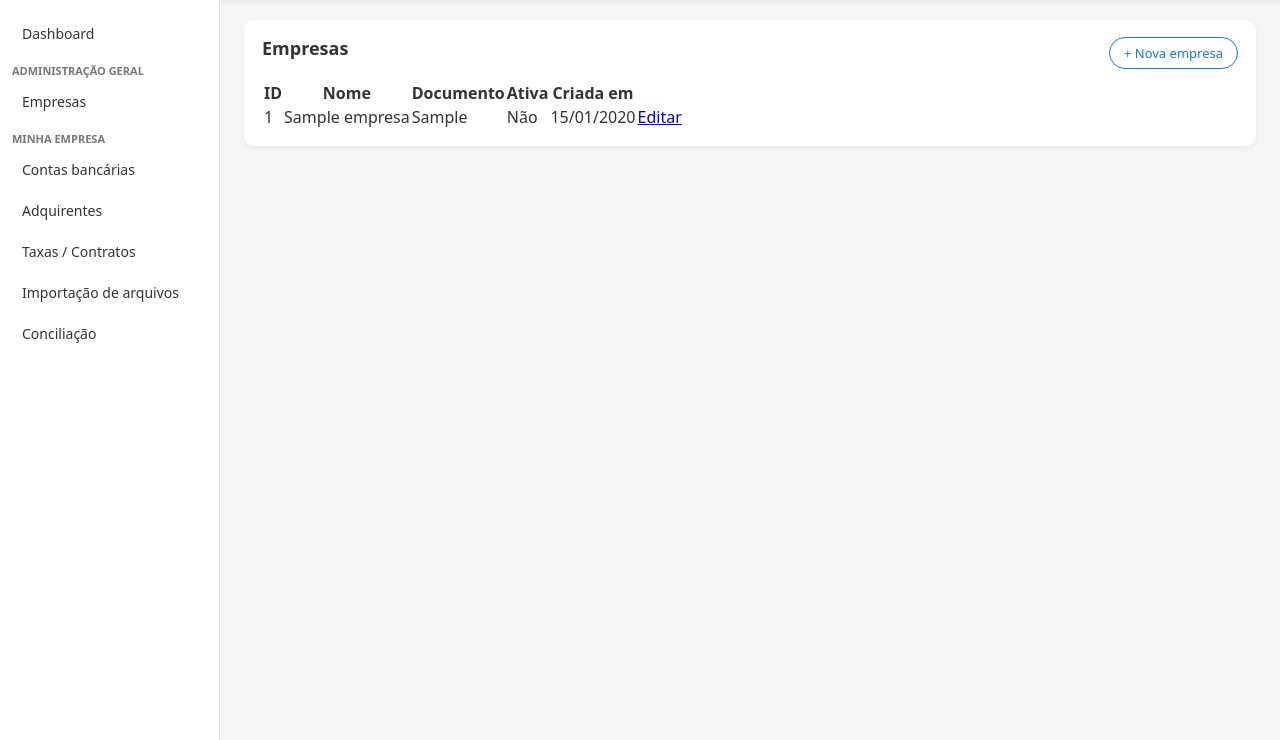
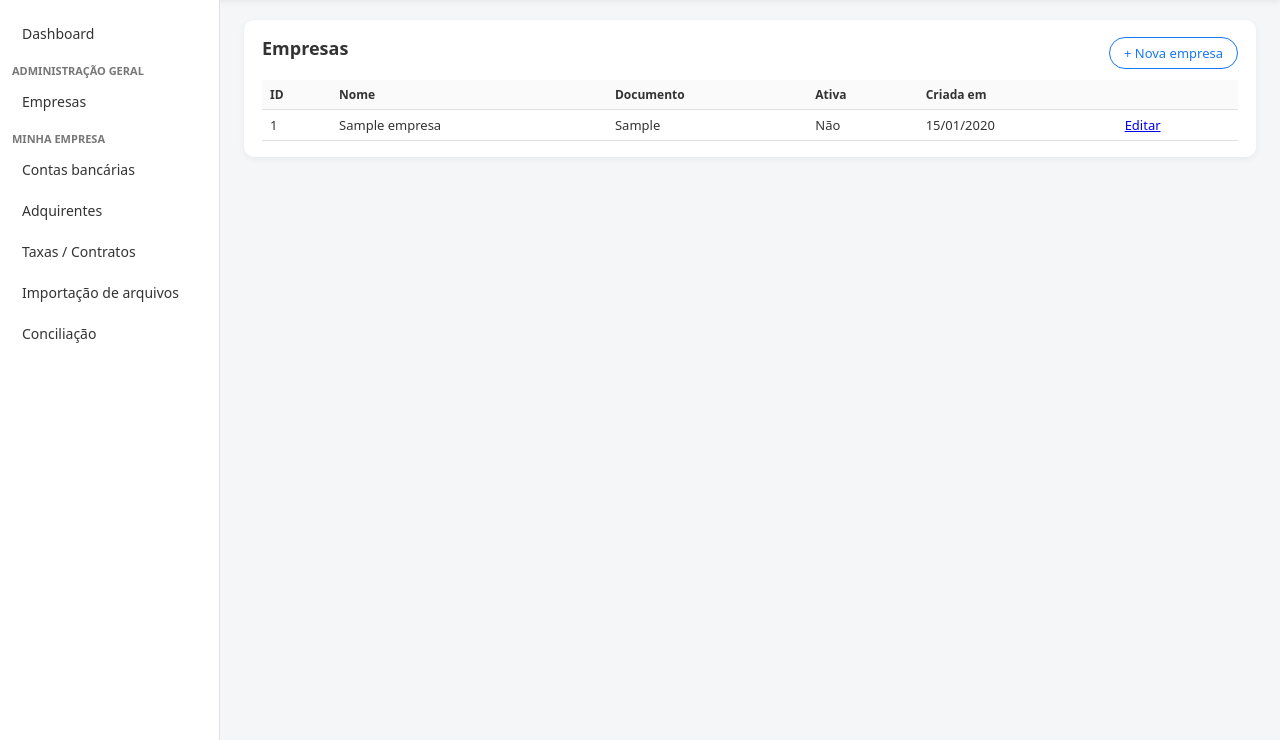
Before and after one commit to WilsonNous/NousCard, a Flask app: page /empresas/ in a window 1280 px wide. Shown: the part 69-809 px from the top of the page. Run offline with Flask 3, Linux system fonts and the light colour scheme; the visitor is signed in with stand-in values (Sample User, id 1); tables that the repository leaves empty hold one stand-in row (values such as "Sample post").

Commit message:
Update style.css

```diff
--- a/static/css/style.css
+++ b/static/css/style.css
@@ -313,3 +313,22 @@ form.nc-form {
     display: flex;
     gap: 8px;
 }
+
+.nc-table {
+    width: 100%;
+    border-collapse: collapse;
+    font-size: 13px;
+}
+
+.nc-table th,
+.nc-table td {
+    border-bottom: 1px solid var(--nc-border);
+    padding: 6px 8px;
+    text-align: left;
+}
+
+.nc-table th {
+    background: #FAFAFA;
+    font-weight: 600;
+    font-size: 12px;
+}
```
